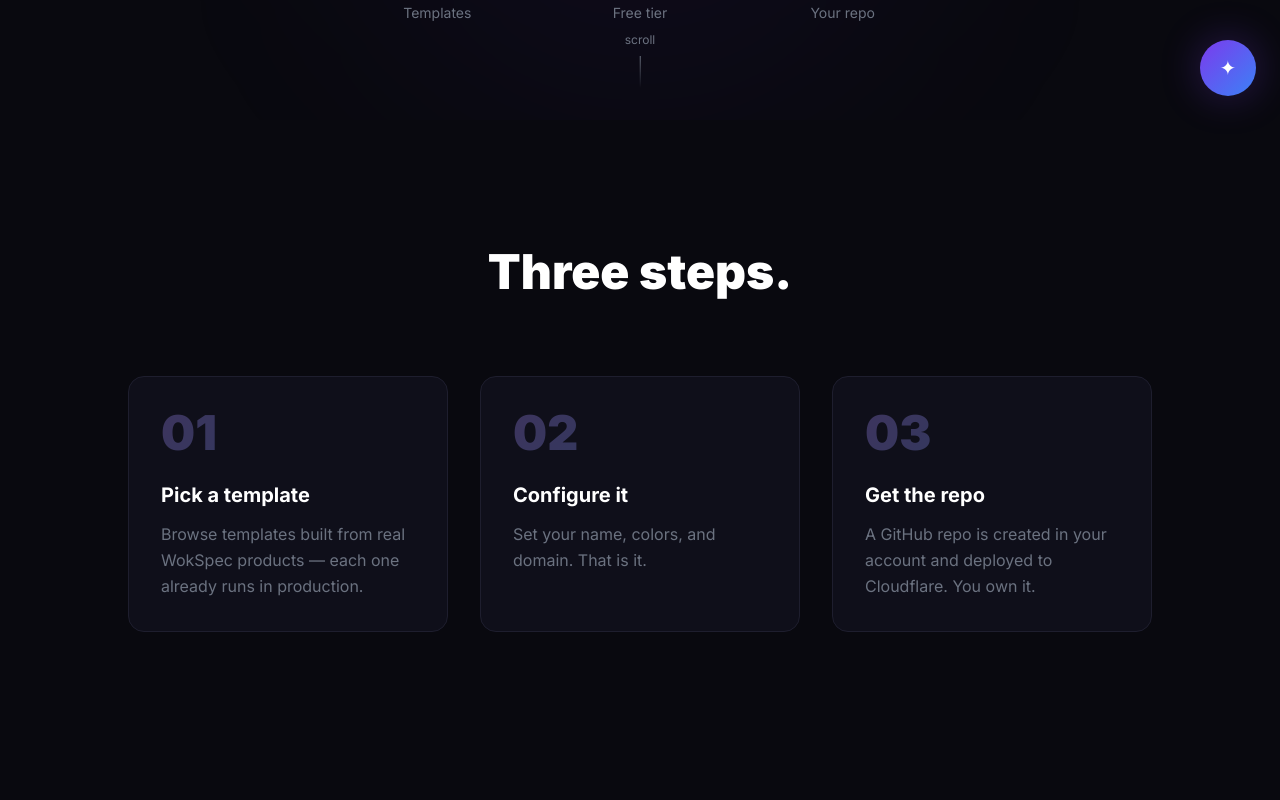
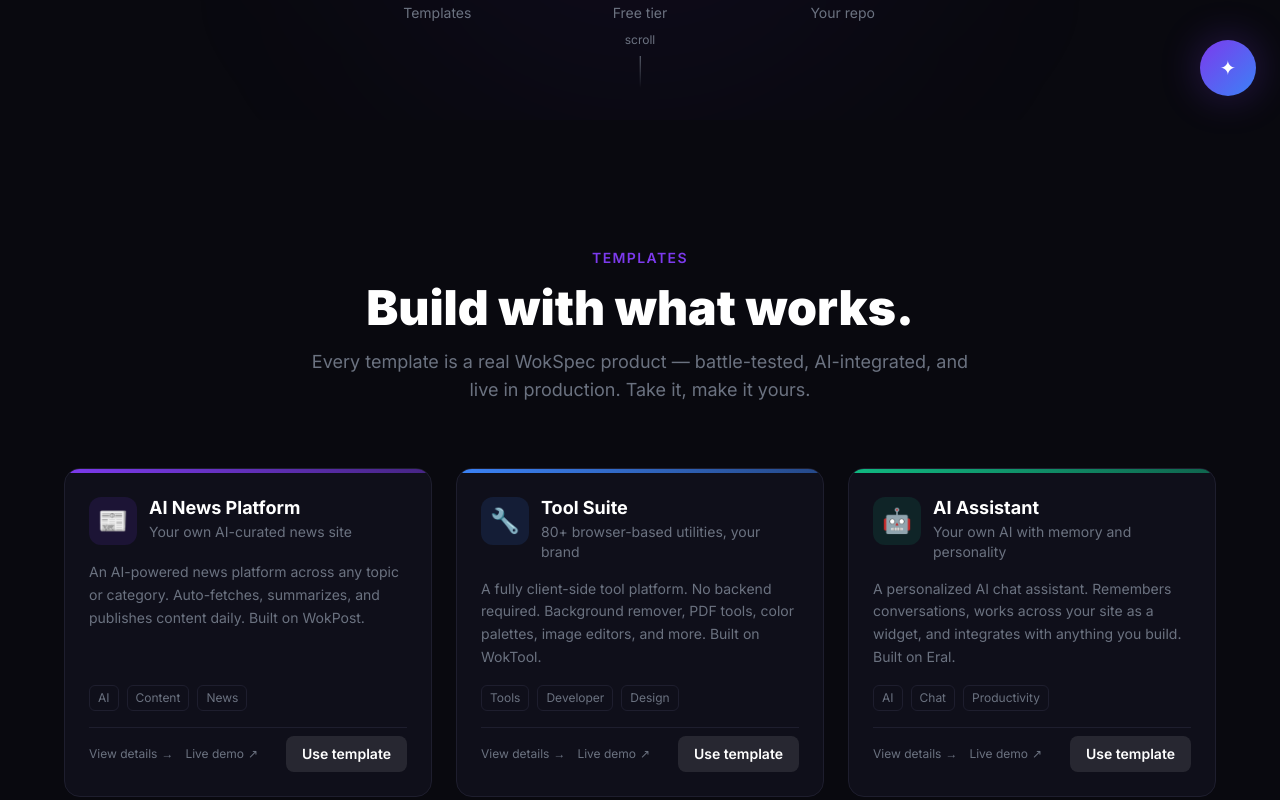
Before and after one commit to WokSpec/Dilu, a Next.js app: page / in a window 1280 px wide. Shown: the part 680-1480 px from the top of the page. Built offline with nearby package versions, Linux system fonts and the light colour scheme.

Commit message:
chore: remove HowItWorks and Features sections

```diff
--- a/src/app/page.tsx
+++ b/src/app/page.tsx
@@ -1,10 +1,8 @@
-import Nav from '@/components/Nav';
-import Hero from '@/components/Hero';
-import HowItWorks from '@/components/HowItWorks';
-import TemplateGallery from '@/components/TemplateGallery';
-import Features from '@/components/Features';
-import Waitlist from '@/components/Waitlist';
-import Footer from '@/components/Footer';
+import Nav from "@/components/Nav";
+import Hero from "@/components/Hero";
+import TemplateGallery from "@/components/TemplateGallery";
+import Waitlist from "@/components/Waitlist";
+import Footer from "@/components/Footer";
 
 export default function Home() {
   return (
@@ -12,9 +10,7 @@
       <Nav />
       <main>
         <Hero />
-        <HowItWorks />
         <TemplateGallery />
-        <Features />
         <Waitlist />
       </main>
       <Footer />
```
